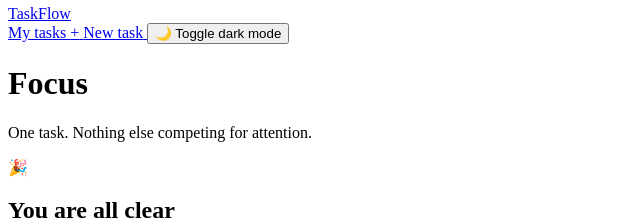
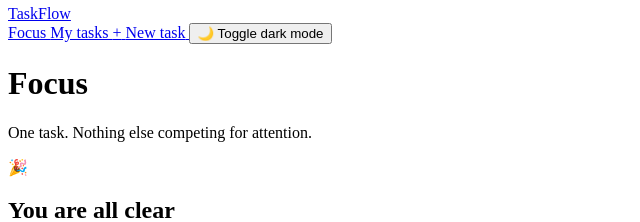
Before and after one commit to olasunkamiabdulrasheed-design/django-todo, a Django app: page /focus/ in a window 1280 px wide. Shown: the part 1271-1493 px from the top of the page, without its empty margins (0-640 px from the left). Run offline with Django 5.2, Linux system fonts and the light colour scheme; data that the repository does not hold is empty.

Commit message:
feat(nav): link to focus mode
Co-Authored-By: Claude Code <noreply@anthropic.com>

```diff
--- a/templates/partials/navbar.html
+++ b/templates/partials/navbar.html
@@ -14,6 +14,13 @@
         </a>
 
         <nav class="flex items-center gap-1.5">
+            <a href="{% url 'focus' %}"
+               class="hidden rounded-xl px-3 py-2 text-sm font-semibold text-slate-600 transition
+                      hover:bg-slate-100 hover:text-slate-900 sm:block
+                      dark:text-slate-300 dark:hover:bg-slate-800 dark:hover:text-white">
+                Focus
+            </a>
+
             <a href="{% url 'item_list' %}"
                class="hidden rounded-xl px-3 py-2 text-sm font-semibold text-slate-600 transition
                       hover:bg-slate-100 hover:text-slate-900 sm:block
```
